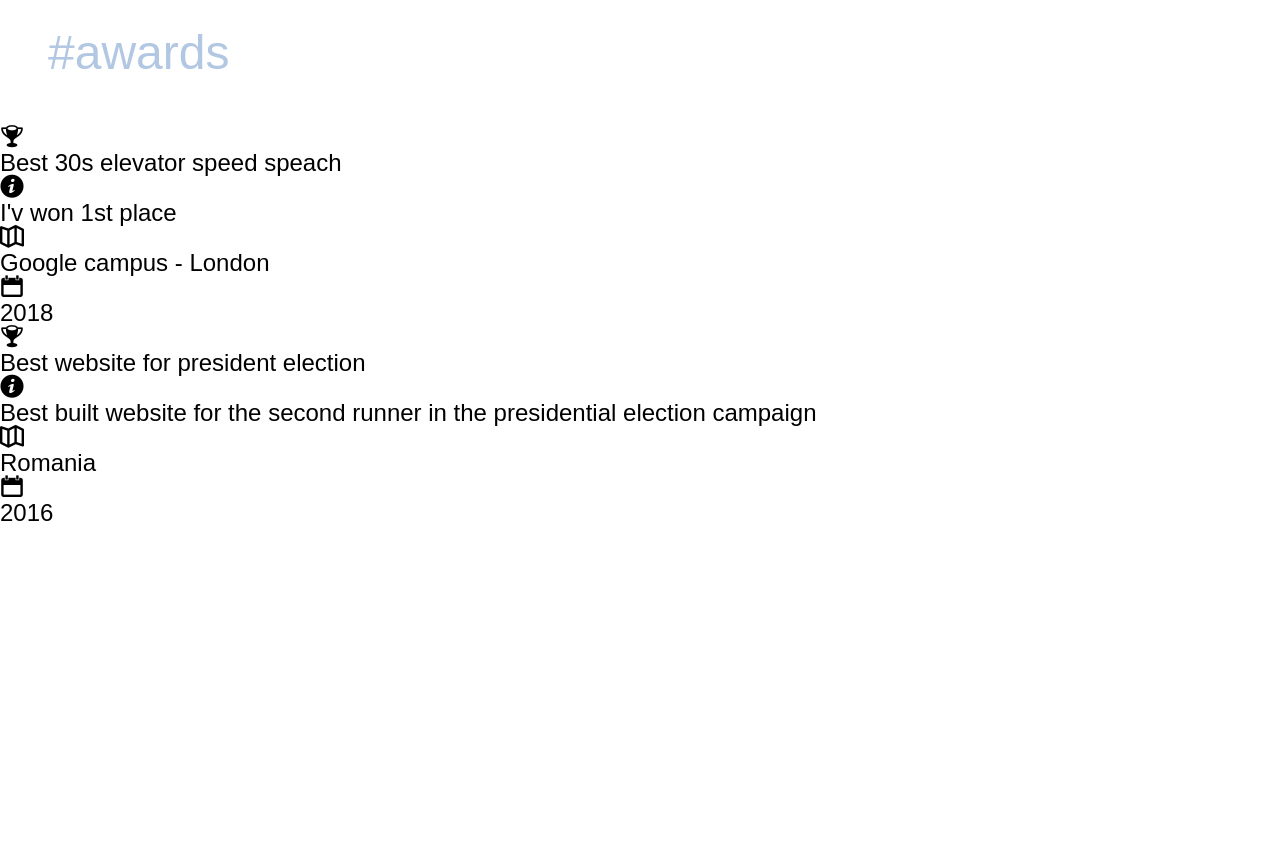
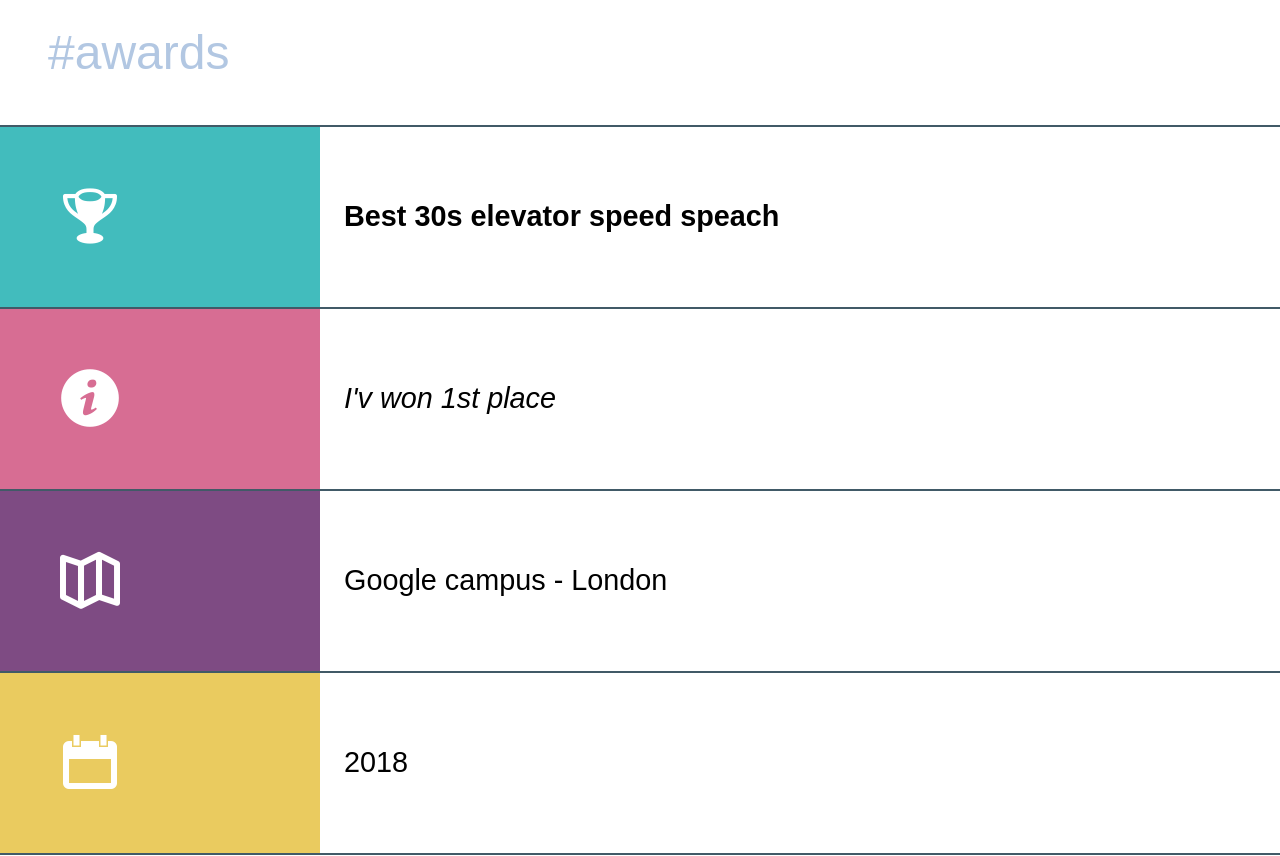
Before and after one commit to iuliancarnaru/my-cv, a website: page src/index.pug in a window 1280 px wide. Shown: the part 2680-3536 px from the top of the page. Before the commit the page ends 3206 px from the top, so only its background shows below. Drawn offline with nearby package versions, Linux system fonts and the light colour scheme; files that its build step writes are made by us from their sources; files whose address does not match are found by name; a web font is replaced by a local one.

Commit message:
award style

```diff
--- a/src/_component/award/award.scss
+++ b/src/_component/award/award.scss
@@ -1,6 +1,55 @@
 .award {
+
   &__header {
     color: $color-periwinkle-gray;
     @extend %header;
   }
+
+  &__title {
+    font-weight: bold;
+  }
+
+  &__card {
+    margin-bottom: 1rem;
+    font-size: 1.2rem;
+    line-height: 1.4rem;
+    border-bottom: 0.1rem solid $color-fiord;
+    display: flex;
+    flex-wrap: wrap;
+
+    & > div {
+      border-top: 0.1rem solid $color-fiord;
+    }
+
+    & > div:nth-child(even) {
+      width: 75%;
+      padding: 0 1rem;
+      display: flex;
+      align-items: center;
+    }
+
+    & > div:nth-child(1) {
+      background-color: $color-pelorous;
+    }
+    & > div:nth-child(3) {
+      background-color: $color-charm;
+    }
+    & > div:nth-child(5) {
+      background-color: $color-affair;
+    }
+    & > div:nth-child(7) {
+      background-color: $color-confetti;
+    }
+  }
+
+  &__icon {
+    width: 25%;
+    font-size: 2.5rem;
+    color: $color-white;
+    padding: 2.5rem;
+  }
+
+  &__description {
+    font-style: italic;
+  }
 }
--- a/src/_component/config/colour.scss
+++ b/src/_component/config/colour.scss
@@ -3,3 +3,8 @@ $color-white: #fff;
 $color-fiord: #415a67;
 $color-geraldine: #fb9e91;
 $color-terracotta: #e97568;
+
+$color-pelorous: #42bcbd;
+$color-charm: #d76d93;
+$color-affair: #7e4b83;
+$color-confetti: #eacb5f;
```
